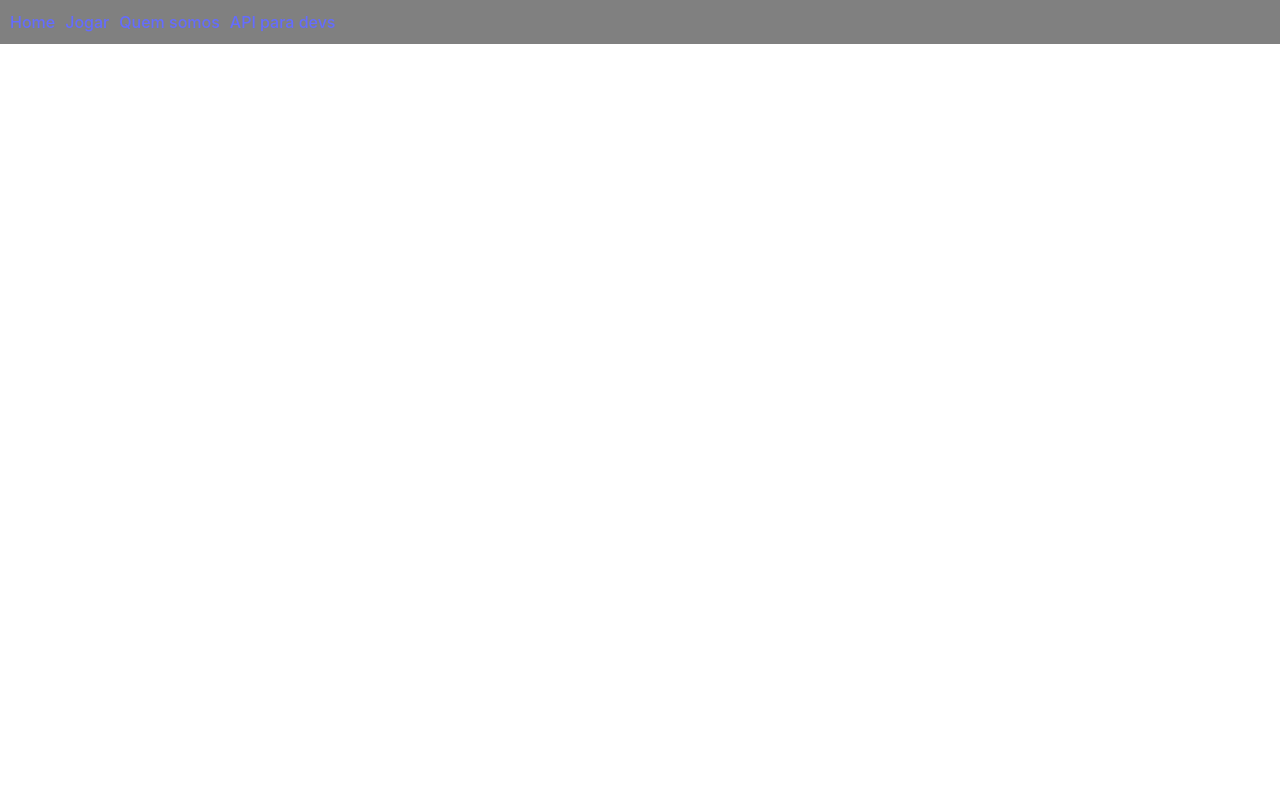
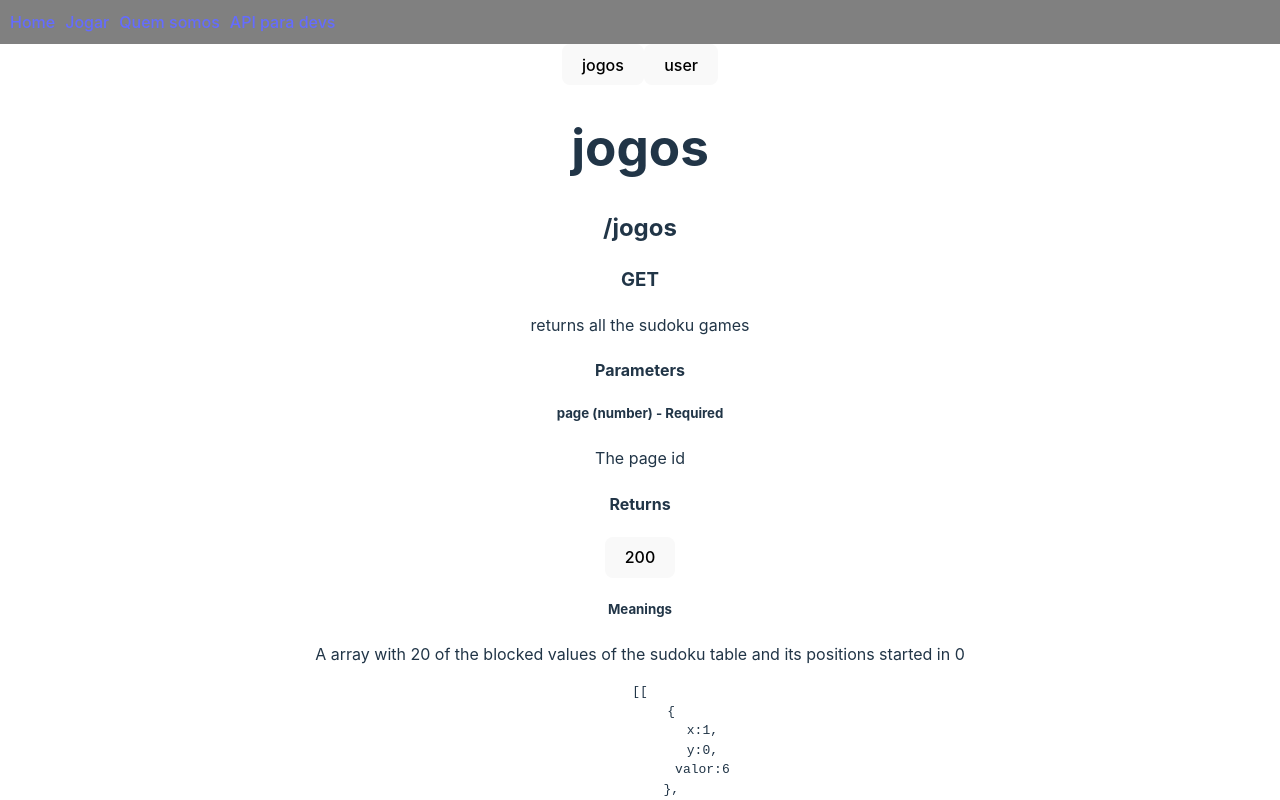
Before and after one commit to corrumptus/sudoku, a React app in the folder client/: page /api in a window 1280 px wide. Shown: the top 800 px of the page. Built offline with nearby package versions, Linux system fonts and the light colour scheme; the HTML template or start-up script is replaced by a standard one.

Commit message:
changing the  dev api layout

```diff
--- a/client/src/routes/DevAPI.tsx
+++ b/client/src/routes/DevAPI.tsx
@@ -1,7 +1,22 @@
+import { useState } from "react"
+import RouterDescription from "../components/api/RouterDescription";
+import backendRoutes from "../../public/backendMap.json"
+
 export default function DevAPI() {
+  const [ route, setRoute ] = useState(0);
+
   return (
     <div className="api">
-
+      <nav>
+        {backendRoutes.map((routes, i) =>
+          <button key={i} onClick={() => setRoute(i)} className="route_nav_button">
+            {routes.name}
+          </button>
+        )}
+      </nav>
+      <RouterDescription
+        description={backendRoutes[route]}
+      />
     </div>
   )
 }
```
